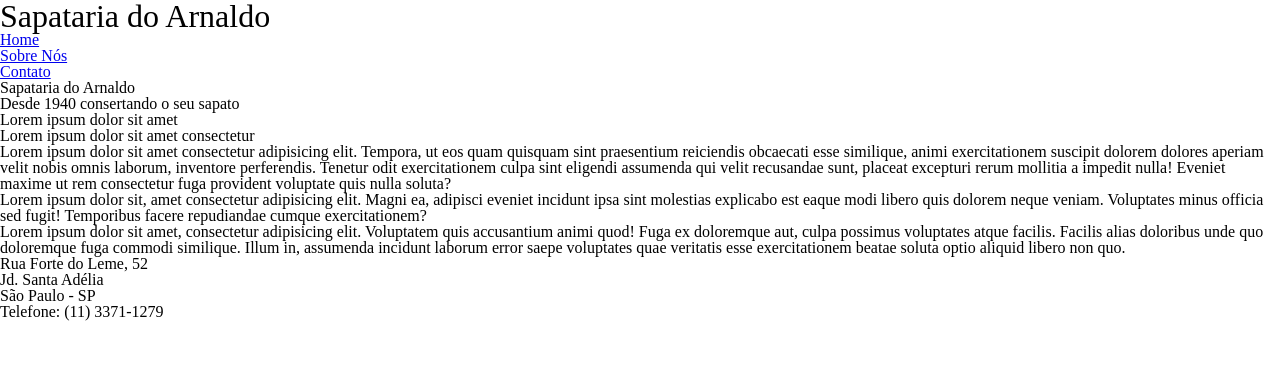
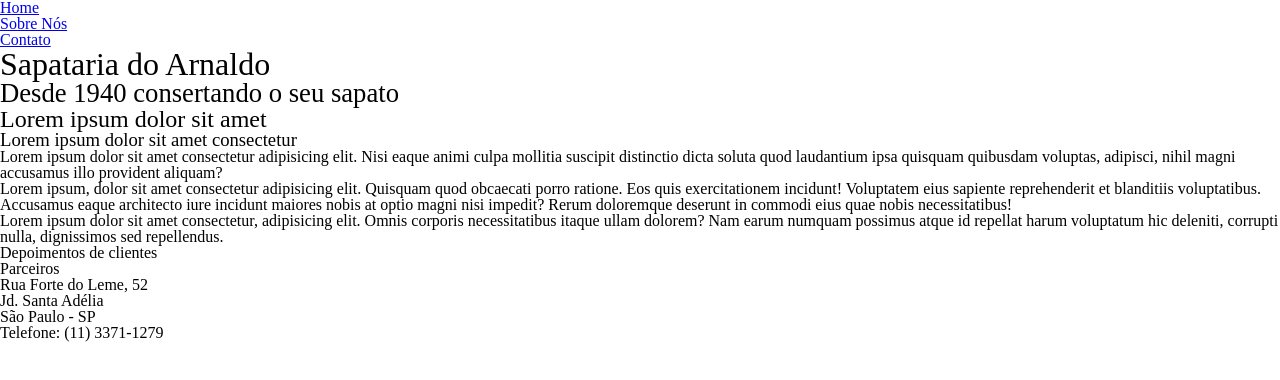
Before and after one commit to JoaoRoccella/sapataria-arnaldo, a plain HTML site: page index.html in a window 1280 px wide. Drawn offline with Linux system fonts and the light colour scheme.

Commit message:
Restaurando a página Home como era

```diff
--- a/index.html
+++ b/index.html
@@ -14,8 +14,6 @@
 
 <body>
 
-  <h1 class="titulo-pagina">Sapataria do Arnaldo</h1>
-
   <header>
     <nav>
       <ul>
@@ -27,24 +25,33 @@
       </ul>
     </nav>
 
-    <h1>Sapataria do Arnaldo</h1>
-    <h2>Desde 1940 consertando o seu sapato</h2>
+    <h1 class="titulo-pagina">Sapataria do Arnaldo</h1>
+    <h2 class="subtitulo-pagina">Desde 1940 consertando o seu sapato</h2>
   </header>
 
   <main>
     <article>
-      <h1>Lorem ipsum dolor sit amet</h1>
-      <h2>Lorem ipsum dolor sit amet consectetur</h2>
+      <h1 class="titulo-artigo">Lorem ipsum dolor sit amet</h1>
+      <h2 class="subtitulo-artigo">Lorem ipsum dolor sit amet consectetur</h2>
       <p>
-        Lorem ipsum dolor sit amet consectetur adipisicing elit. Tempora, ut eos quam quisquam sint praesentium reiciendis obcaecati esse similique, animi exercitationem suscipit dolorem dolores aperiam velit nobis omnis laborum, inventore perferendis. Tenetur odit exercitationem culpa sint eligendi assumenda qui velit recusandae sunt, placeat excepturi rerum mollitia a impedit nulla! Eveniet maxime ut rem consectetur fuga provident voluptate quis nulla soluta?
+        Lorem ipsum dolor sit amet consectetur adipisicing elit. Nisi eaque animi culpa mollitia suscipit distinctio dicta soluta quod laudantium ipsa quisquam quibusdam voluptas, adipisci, nihil magni accusamus illo provident aliquam?
       </p>
       <p>
-        Lorem ipsum dolor sit, amet consectetur adipisicing elit. Magni ea, adipisci eveniet incidunt ipsa sint molestias explicabo est eaque modi libero quis dolorem neque veniam. Voluptates minus officia sed fugit! Temporibus facere repudiandae cumque exercitationem?
+        Lorem ipsum, dolor sit amet consectetur adipisicing elit. Quisquam quod obcaecati porro ratione. Eos quis exercitationem incidunt! Voluptatem eius sapiente reprehenderit et blanditiis voluptatibus. Accusamus eaque architecto iure incidunt maiores nobis at optio magni nisi impedit? Rerum doloremque deserunt in commodi eius quae nobis necessitatibus!
       </p>
       <p>
-        Lorem ipsum dolor sit amet, consectetur adipisicing elit. Voluptatem quis accusantium animi quod! Fuga ex doloremque aut, culpa possimus voluptates atque facilis. Facilis alias doloribus unde quo doloremque fuga commodi similique. Illum in, assumenda incidunt laborum error saepe voluptates quae veritatis esse exercitationem beatae soluta optio aliquid libero non quo.
+        Lorem ipsum dolor sit amet consectetur, adipisicing elit. Omnis corporis necessitatibus itaque ullam dolorem? Nam earum numquam possimus atque id repellat harum voluptatum hic deleniti, corrupti nulla, dignissimos sed repellendus.
       </p>
     </article>
+
+    <section class="secao-depoimentos">
+      <h1>Depoimentos de clientes</h1>
+    </section>
+
+    <section class="secao-parceiros">
+      <h1>Parceiros</h1>
+    </section>
+
   </main>
 
   <address>
--- a/style.css
+++ b/style.css
@@ -1,3 +1,15 @@
 .titulo-pagina {
   font-size: 24pt;
 }
+
+.subtitulo-pagina {
+  font-size: 20pt;
+}
+
+.titulo-artigo {
+  font-size: 18pt;
+}
+
+.subtitulo-artigo {
+  font-size: 14pt;
+}
```
